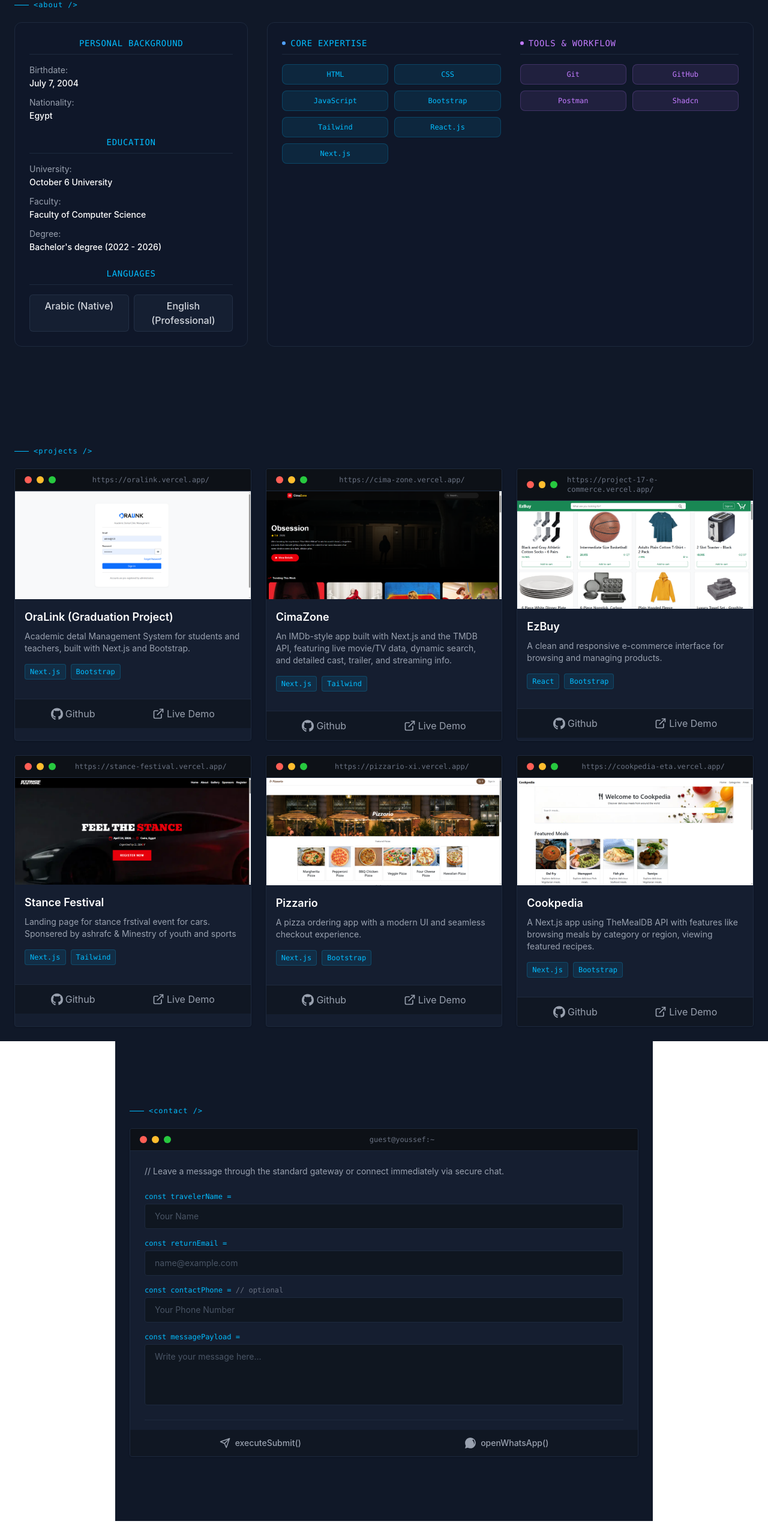
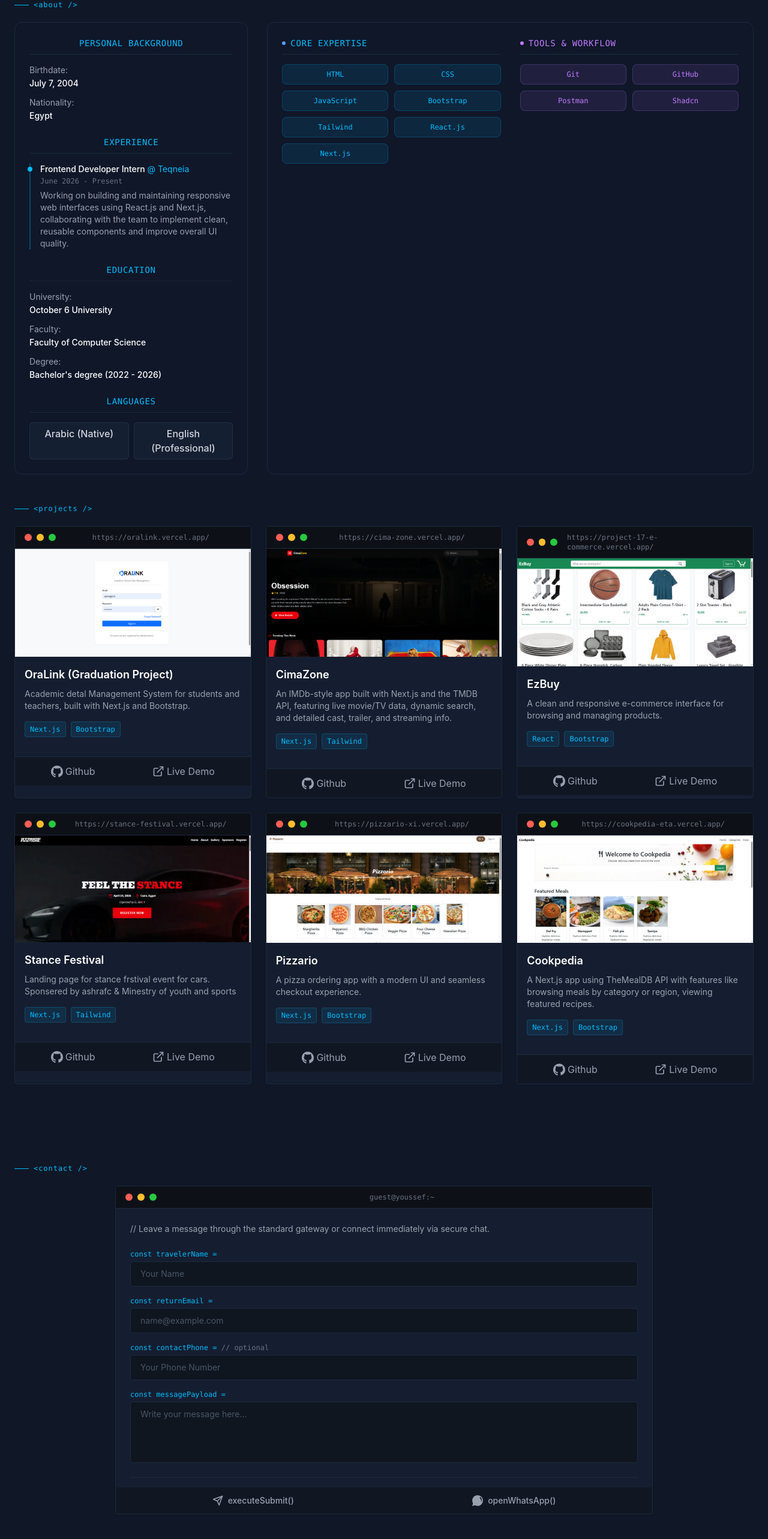
Before and after one commit to You-s-sef24/portfolio, a React (Vite) app: page / in a window 1280 px wide. Shown: the part 881-3447 px from the top of the page at 60% size. Before the commit the page ends 3417 px from the top, so only its background shows below. Built offline with nearby package versions, Linux system fonts and the light colour scheme.

Commit message:
update exp

```diff
--- a/src/Components/About.jsx
+++ b/src/Components/About.jsx
@@ -26,6 +26,20 @@ export default function About() {
     >
       {tool}
     </span>
+  ));
+
+  const experience = youssef.experience.map((exp, index) => (
+    <div key={index} className="relative pl-4 border-l-2 border-sky-400/30">
+      <span className="absolute -left-[5px] top-1.5 h-2 w-2 rounded-full bg-sky-400"></span>
+      <p className="text-white font-medium text-sm">
+        {exp.role}{" "}
+        <span className="text-sky-400 font-normal">@ {exp.company}</span>
+      </p>
+      <p className="text-gray-500 font-mono text-xs mt-0.5">
+        {exp.startDate} - {exp.endDate}
+      </p>
+      <p className="text-gray-400 text-sm mt-1.5">{exp.description}</p>
+    </div>
   ));
 
   return (
@@ -58,6 +72,13 @@ export default function About() {
                 </span>
               </p>
             </div>
+          </div>
+
+          <div>
+            <h3 className="text-sm text-center font-mono uppercase tracking-wider text-sky-400 mb-4 border-b border-slate-800 pb-2">
+              Experience
+            </h3>
+            <div className="space-y-4">{experience}</div>
           </div>
 
           <div>
--- a/src/Components/Contact.jsx
+++ b/src/Components/Contact.jsx
@@ -55,14 +55,14 @@ export default function Contact() {
   return (
     <div
       id="contact"
-      className="min-h-screen bg-gray-900 text-white p-6 mx-auto flex flex-col justify-center max-w-4xl"
+      className="min-h-screen w-full bg-gray-900 text-white p-6 flex flex-col justify-center"
     >
       <div className="mb-5 flex items-center gap-2 font-mono text-[12px] tracking-[0.08em] text-sky-400">
         <span className="inline-block h-px w-6 bg-sky-400"></span>
         {`<contact />`}
       </div>
-
-      <div className="rounded shadow-sm bg-slate-800/40 border border-slate-800 overflow-hidden w-full mx-auto">
+      <div className="w-full max-w-4xl mx-auto">
+        <div className="rounded shadow-sm bg-slate-800/40 border border-slate-800 overflow-hidden w-full">
           <div className="flex items-center gap-2 border-b border-slate-800 bg-[#0d1117] px-4 py-[10px]">
             <span className="h-3 w-3 rounded-full bg-[#ff5f56]" />
             <span className="h-3 w-3 rounded-full bg-[#ffbd2e]" />
@@ -91,7 +91,9 @@ export default function Contact() {
                 placeholder="Your Name"
                 className="w-full px-4 py-2.5 text-sm text-white bg-[#0d1117]/60 border border-slate-800 rounded outline-none focus:border-sky-500/50 placeholder-gray-600 transition-colors"
                 value={contact.name}
-              onChange={(e) => setContact({ ...contact, name: e.target.value })}
+                onChange={(e) =>
+                  setContact({ ...contact, name: e.target.value })
+                }
               />
             </div>
 
@@ -130,7 +132,10 @@ export default function Contact() {
             </div>
 
             <div className="flex flex-col gap-1">
-            <label htmlFor="message" className="font-mono text-xs text-sky-400">
+              <label
+                htmlFor="message"
+                className="font-mono text-xs text-sky-400"
+              >
                 const messagePayload =
               </label>
               <textarea
@@ -140,7 +145,9 @@ export default function Contact() {
                 placeholder="Write your message here..."
                 className="w-full px-4 py-2.5 text-sm text-white bg-[#0d1117]/60 border border-slate-800 rounded outline-none focus:border-sky-500/50 placeholder-gray-600 transition-colors resize-none"
                 value={contact.msg}
-              onChange={(e) => setContact({ ...contact, msg: e.target.value })}
+                onChange={(e) =>
+                  setContact({ ...contact, msg: e.target.value })
+                }
               />
             </div>
 
@@ -197,5 +204,6 @@ export default function Contact() {
           </form>
         </div>
       </div>
+    </div>
   );
 }
--- a/src/Components/Navbar.jsx
+++ b/src/Components/Navbar.jsx
@@ -11,7 +11,6 @@ export default function Navbar() {
         <span className="text-blue-400">{` />`}</span>
       </span>
 
-      {/* Desktop Links */}
       <div className="hidden md:flex items-center text-lg gap-4">
         <a href="#about" className="hover:text-blue-400 transition-all">
           About
@@ -35,7 +34,6 @@ export default function Navbar() {
         ) : null}
       </div>
 
-      {/* Mobile Hamburger Menu Toggle */}
       <div className="flex md:hidden items-center gap-2">
         <button
           onClick={() => setIsOpen(!isOpen)}
@@ -65,7 +63,6 @@ export default function Navbar() {
         </button>
       </div>
 
-      {/* Full-width Mobile Menu */}
       {isOpen && (
         <div className="md:hidden fixed top-[64px] left-0 w-full h-[calc(100vh-64px)] bg-black/95 backdrop-blur-lg border-t border-slate-800 shadow-lg z-50 flex flex-col pt-4">
           <a
--- a/src/data/youssef.js
+++ b/src/data/youssef.js
@@ -26,6 +26,15 @@ export const youssef = {
         {
             svg: `<svg xmlns="http://www.w3.org/2000/svg"    viewBox="0 0 24 24"    fill="currentColor"    width="24"    height="24"  >    <path d="M7.75 2C4.57 2 2 4.57 2 7.75v8.5C2 19.43 4.57 22 7.75 22h8.5C19.43 22 22 19.43 22 16.25v-8.5C22 4.57 19.43 2 16.25 2h-8.5ZM12 7a5 5 0 1 1 0 10 5 5 0 0 1 0-10Zm6.25-.75a1.25 1.25 0 1 1-2.5 0 1.25 1.25 0 0 1 2.5 0ZM12 8.5a3.5 3.5 0 1 0 0 7 3.5 3.5 0 0 0 0-7Z"/>  </svg>`,
             link: "https://www.instagram.com/youssefmahmoud.2004/",
+        }
+    ],
+    experience: [
+        {
+            company: "Teqneia",
+            role: "Frontend Developer Intern",
+            startDate: "June 2026",
+            endDate: "Present",
+            description: "Working on building and maintaining responsive web interfaces using React.js and Next.js, collaborating with the team to implement clean, reusable components and improve overall UI quality."
         }
     ],
     education: {
```
Lines whose indentation alone changed are shown as unchanged.
